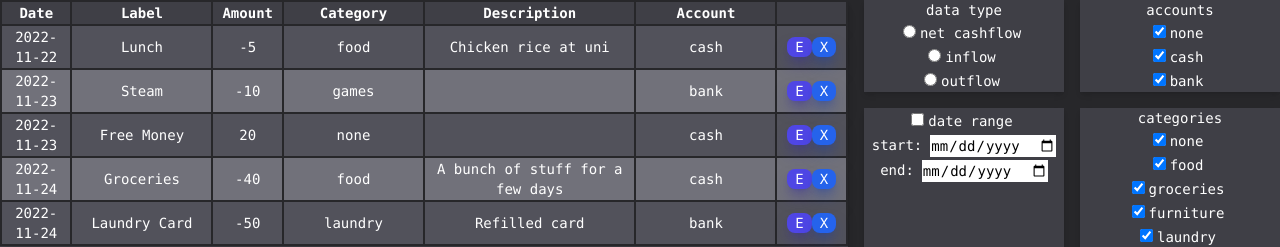
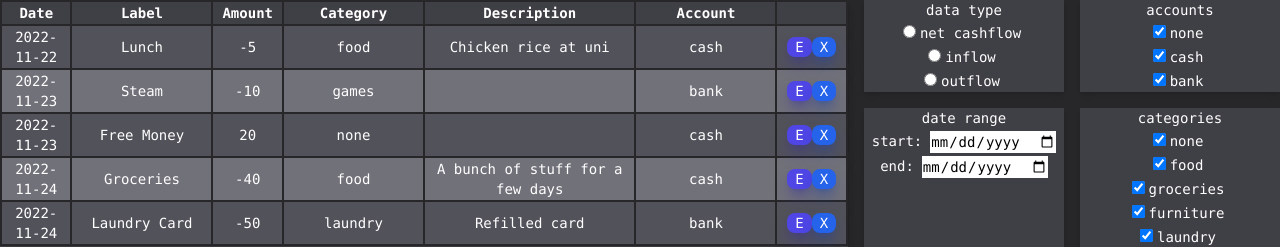
Before and after one commit to duccsquared/budgeting-app, a React (Create React App) app: page /tableDisplay in a window 1280 px wide. Shown: the part 172-419 px from the top of the page. Built offline with nearby package versions, Linux system fonts and the light colour scheme.

Commit message:
removed unsued checkbox in table display

```diff
--- a/src/pages/tableDisplay.js
+++ b/src/pages/tableDisplay.js
@@ -52,7 +52,7 @@ class TableDisplay extends React.Component {
                     </SubSection>
                     <AccountSection accountList={props.accountList} update={()=>props.update()}/>
                     <SubSection>
-                        <CheckBox>date range</CheckBox>
+                        <P>date range</P>
                         <div className="inline-flex">
                             <P>start:</P>
                             <div className="w-2"/>
```
